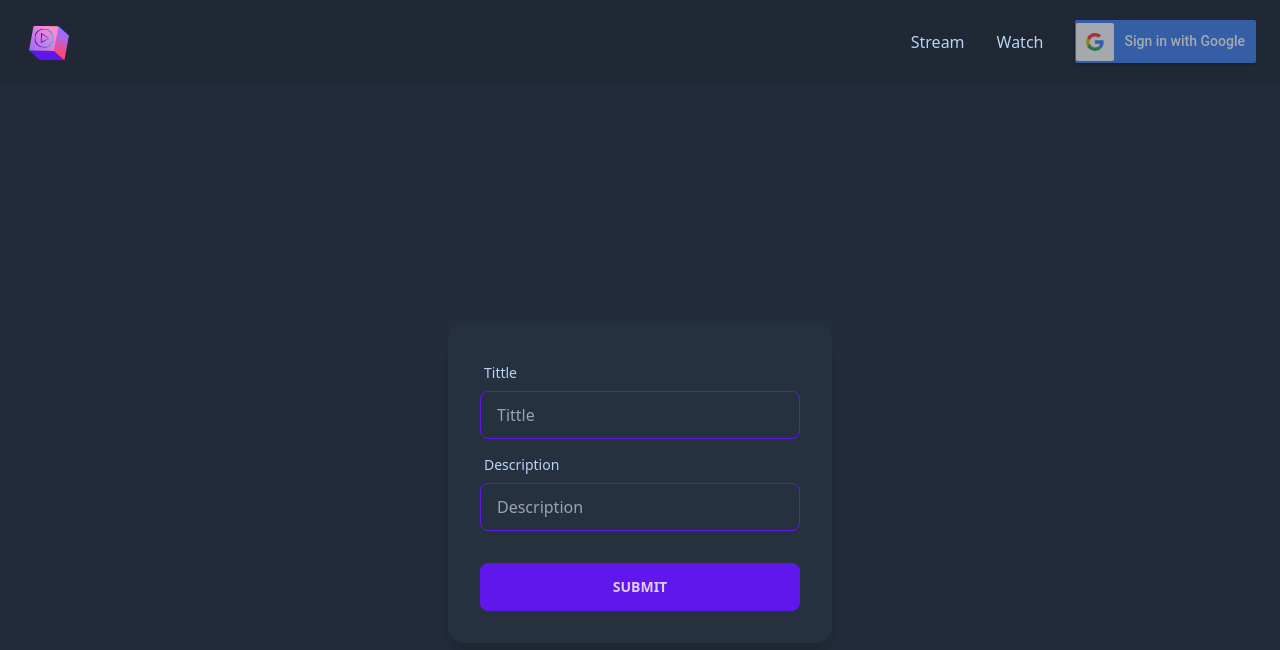
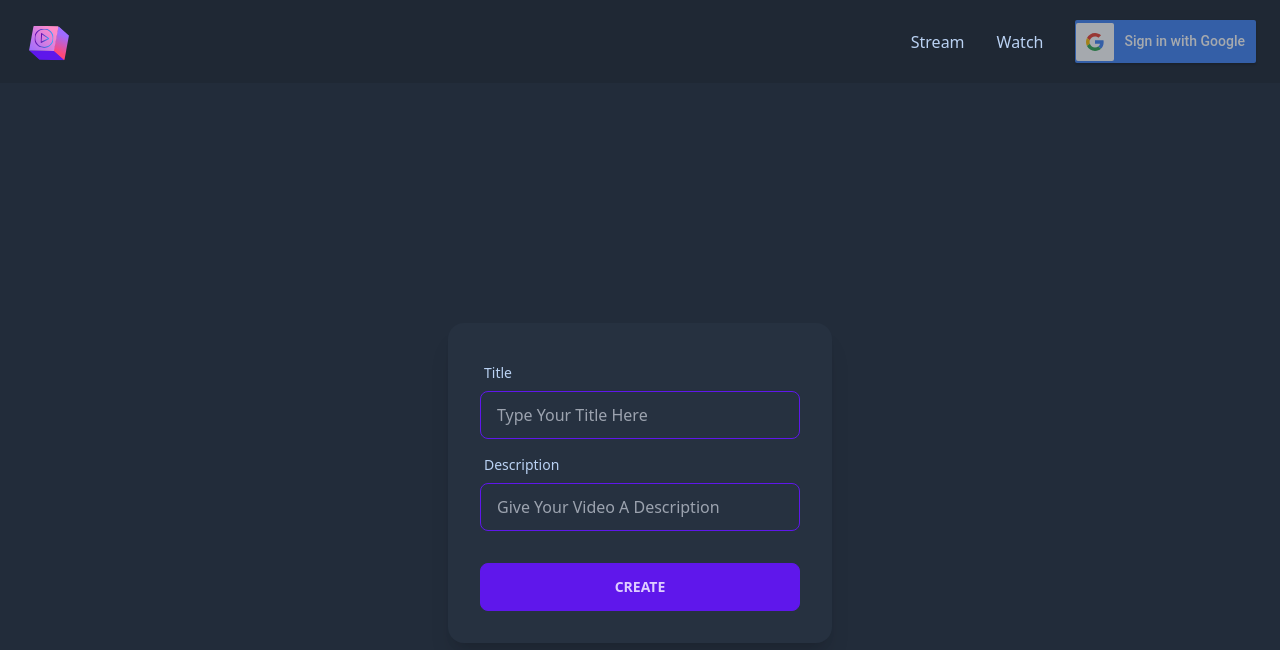
Before and after one commit to walid2d/cube, a React (Create React App) app: page /stream/new in a window 1280 px wide. Shown: the top 650 px of the page. Built offline with nearby package versions, Linux system fonts and the light colour scheme; the HTML template or start-up script is replaced by a standard one.

Commit message:
fixed a bug in the createstream reduxform component

```diff
--- a/src/Components/CreateStream/CreateStream.jsx
+++ b/src/Components/CreateStream/CreateStream.jsx
@@ -1,38 +1,48 @@
 import React from "react";
 import { Field, reduxForm } from "redux-form";
 class CreateStream extends React.Component {
-  renderInput = (label, type) => {
+  renderInput = ({ input, label, type }) => {
     return (
       <div className="form-control">
         <label className="label">
           <span className="label-text">{label}</span>
         </label>
         <input
-          type="text"
+          onChange={input.onChange}
+          value={input.value}
           placeholder={type}
           className=" input input-primary input-bordered"
         />
       </div>
     );
   };
+  onSubmit = (values) => {
+    console.log(values);
+  };
   render() {
-    console.log(this.props);
     return (
       <div className="hero min-h-screen bg-base-200">
         <div className="card w-96 bg-base-100 shadow-xl">
-          <div className="card-body">
+          <form
+            className="card-body"
+            onSubmit={this.props.handleSubmit(this.onSubmit)}
+          >
             <Field
               name="text"
-              component={() => this.renderInput("Tittle", "Tittle")}
+              label="Title"
+              type="Type Your Title Here"
+              component={this.renderInput}
             />
             <Field
               name="description"
-              component={() => this.renderInput("Description", "Description")}
+              label="Description"
+              type="Give Your Video A Description"
+              component={this.renderInput}
             />
             <div className="form-control mt-6">
-              <button className="btn btn-primary">Submit</button>
+              <button className="btn btn-primary">Create</button>
             </div>
-          </div>
+          </form>
         </div>
       </div>
     );
```
